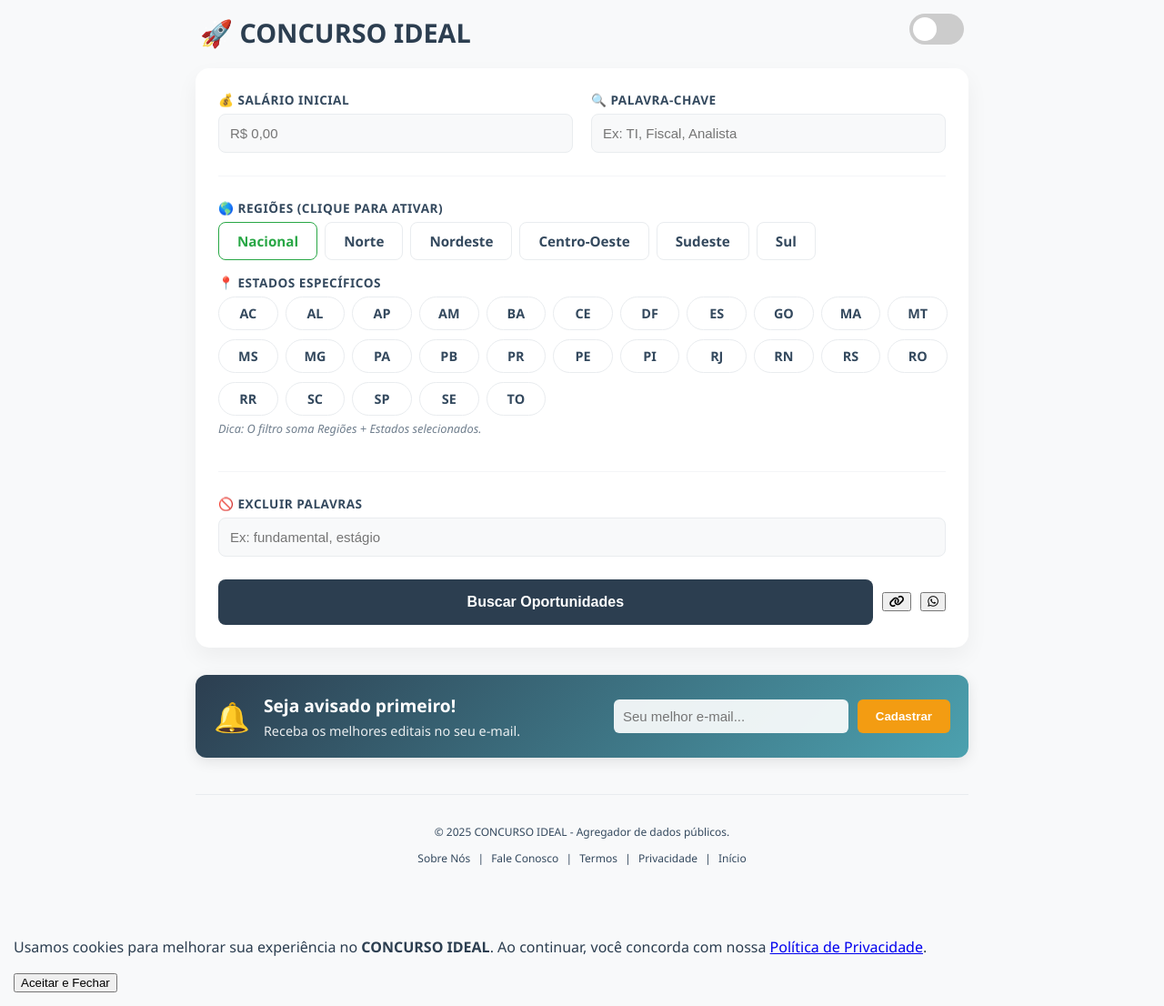
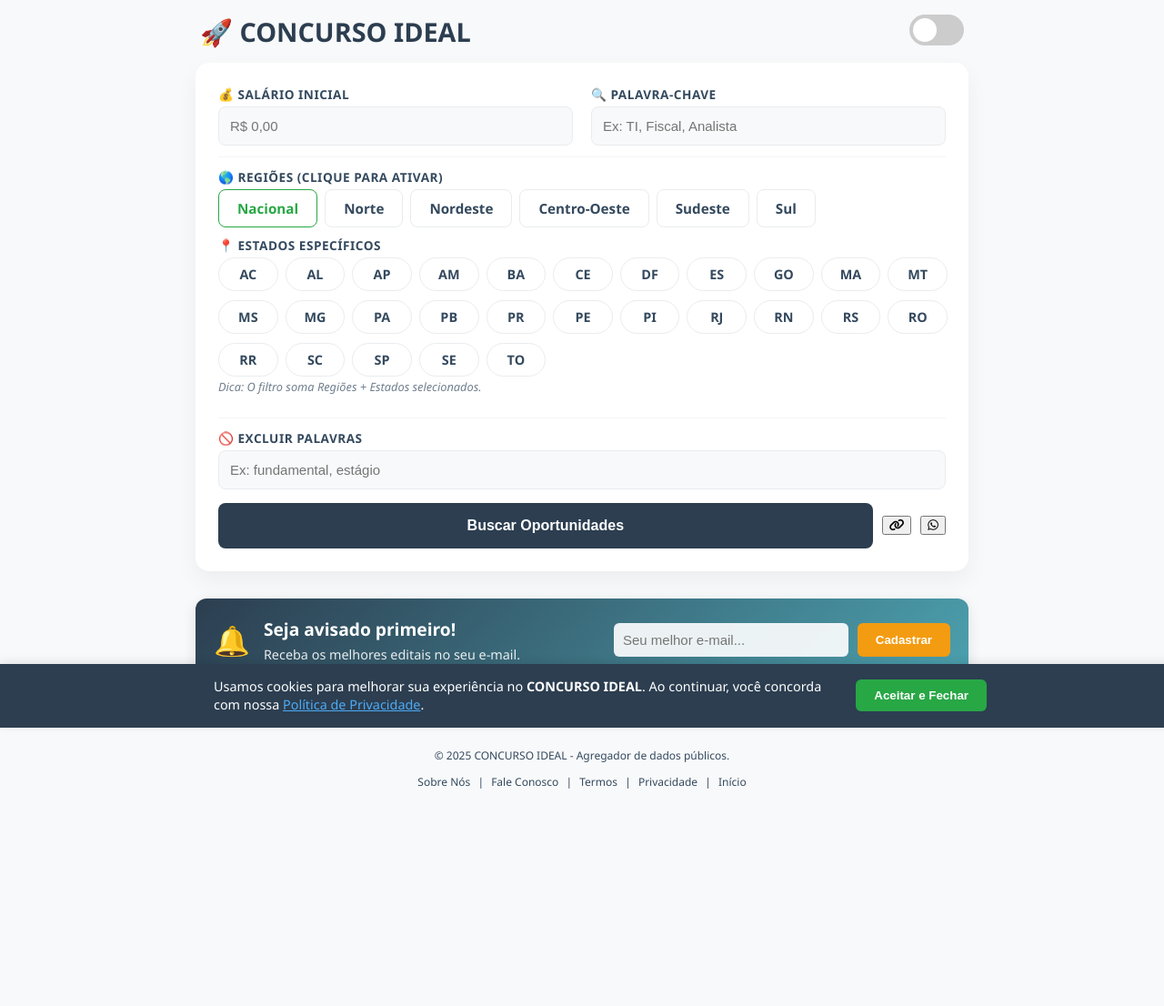
Before and after one commit to irislenisson/concurso-flask-app, a Flask app: page / in a window 1280 px wide. Shown: the whole page at 91% size. After the commit the page ends 867 px from the top, so only its background shows below. Run offline with Flask 3, Linux system fonts and the light colour scheme.

Commit message:
Atualização visual 3

```diff
--- a/static/css/style.css
+++ b/static/css/style.css
@@ -1,4 +1,4 @@
-/* static/css/style.css - Versão Final: Visual Pílula e Equilibrado */
+/* static/css/style.css - Visual Pílula com Espaçamento Otimizado */
 
 /* VARIÁVEIS DE CORES */
 :root {
@@ -43,12 +43,12 @@ body {
 
 .container { max-width: 850px; margin: 0 auto; padding-bottom: 50px; position: relative; }
 
-/* --- CABEÇALHO (Lado a Lado) --- */
+/* CABEÇALHO */
 .header-row {
     display: flex;
     justify-content: space-between;
     align-items: center;
-    margin-bottom: 20px;
+    margin-bottom: 15px; /* Reduzido levemente */
     padding: 0 5px;
 }
 
@@ -64,17 +64,17 @@ h1 {
 
 form {
     background: var(--bg-container);
-    padding: 25px; /* Espaço interno confortável */
+    padding: 25px;
     border-radius: 15px;
     box-shadow: 0 10px 25px var(--card-shadow);
     display: grid;
-    gap: 15px; /* Espaço entre linhas confortável */
+    gap: 10px; /* Reduzido de 15px para ganhar espaço vertical */
 }
 
 label {
     font-weight: 700;
     color: var(--text-secondary);
-    margin-bottom: 6px;
+    margin-bottom: 4px; /* Reduzido */
     display: block;
     font-size: 0.85em;
     text-transform: uppercase;
@@ -96,7 +96,6 @@ input:focus { border-color: var(--primary-color); background: var(--bg-container
 
 .btn-grid { display: flex; flex-wrap: wrap; gap: 8px; }
 
-/* Botões Gerais */
 .filter-btn {
     background-color: var(--bg-container);
     border: 1px solid var(--border-color);
@@ -109,33 +108,43 @@ input:focus { border-color: var(--primary-color); background: var(--bg-container
 .filter-btn:hover { background-color: var(--border-color); transform: translateY(-1px); }
 .filter-btn.active { background-color: var(--primary-color); color: white; border-color: var(--primary-color); box-shadow: 0 4px 6px rgba(0,123,255,0.2); }
 
-/* --- GRID DE ESTADOS (UF) ESTILO PÍLULA (IGUAL SUA IMAGEM) --- */
+/* --- ESTADOS ESTILO PÍLULA (MANTIDO) --- */
 .uf-grid {
     display: grid;
-    /* Cria colunas que se adaptam, mas com largura mínima de 60px para o formato pílula */
     grid-template-columns: repeat(auto-fill, minmax(60px, 1fr));
     gap: 10px;
 }
 
 .uf-btn {
-    border-radius: 50px; /* Formato Pílula Arredondada */
-    padding: 8px 0; /* Altura equilibrada */
+    border-radius: 50px;
+    padding: 8px 0;
     text-align: center;
     justify-content: center;
     display: flex;
-    width: 100%; /* Ocupa a célula do grid */
-    font-weight: 700; /* Letra um pouco mais grossa como na imagem */
+    width: 100%;
+    font-weight: 700;
 }
 
-/* Regiões */
 .region-btn { padding: 10px 20px; font-size: 0.95em; border-radius: 8px; }
 .region-btn[data-value="Nacional"] { border-color: #28a745; color: #28a745; }
 .region-btn[data-value="Nacional"].active { background-color: #28a745; color: white; }
 
-.section-divider { border-top: 1px solid var(--border-color); margin: 10px 0; opacity: 0.5; }
-.help-text { font-size: 0.8em; color: var(--text-secondary); margin-top: 5px; font-style: italic; opacity: 0.7;}
+/* --- AJUSTE DO ESPAÇO DO DIVISOR --- */
+.section-divider {
+    border-top: 1px solid var(--border-color);
+    margin: 2px 0; /* Reduzido de 10px para 2px (Puxa o botão para cima) */
+    opacity: 0.5;
+}
 
-.main-actions { display: flex; gap: 10px; margin-top: 10px; align-items: center; }
+.help-text {
+    font-size: 0.8em;
+    color: var(--text-secondary);
+    margin-top: 2px; /* Colado nos botões */
+    font-style: italic;
+    opacity: 0.7;
+}
+
+.main-actions { display: flex; gap: 10px; margin-top: 5px; align-items: center; }
 
 input[type="submit"] {
     background-color: #2c3e50; color: #fff; border: none; cursor: pointer;
@@ -144,7 +153,7 @@ input[type="submit"] {
 }
 input[type="submit"]:hover { background-color: #1a252f; transform: translateY(-2px); }
 
-/* NEWSLETTER GRADIENTE */
+/* NEWSLETTER */
 .newsletter-box {
     margin-top: 30px;
     background: linear-gradient(135deg, #2c3e50, #4ca1af);
@@ -170,7 +179,7 @@ input[type="submit"]:hover { background-color: #1a252f; transform: translateY(-2
 }
 .news-form button:hover { transform: scale(1.05); background-color: #e67e22; }
 
-/* THEME SWITCH */
+/* SWITCH */
 .theme-switch { display: inline-block; height: 34px; position: relative; width: 60px; }
 .theme-switch input { display: none; }
 .slider { background-color: #ccc; bottom: 0; cursor: pointer; left: 0; position: absolute; right: 0; top: 0; transition: .4s; display: flex; align-items: center; justify-content: space-between; padding: 0 5px; }
@@ -190,7 +199,7 @@ input:checked + .slider .moon-icon { opacity: 1; }
 
 #resultados-container { margin-top: 40px; }
 
-/* CARD DE CONCURSO */
+/* CARDS */
 .concurso-card {
     background: var(--bg-container); margin-bottom: 20px; padding: 25px;
     border-left: 5px solid var(--primary-color); border-radius: 10px;
@@ -218,11 +227,6 @@ input:checked + .slider .moon-icon { opacity: 1; }
 .btn-zap-small { background-color: #25D366; }
 .btn-zap-small:hover { background-color: #128C7E; transform: translateY(-2px); }
 
-/* FOOTER */
-.legal-footer { margin-top: 40px; text-align: center; font-size: 0.75em; color: var(--text-secondary); border-top: 1px solid var(--border-color); padding-top: 20px; }
-.legal-footer a { color: var(--text-secondary); text-decoration: none; margin: 0 5px; }
-.legal-footer a:hover { text-decoration: underline; }
-
 /* AUXILIARES */
 .skeleton { background: var(--skeleton-start); background: linear-gradient(90deg, var(--skeleton-start) 25%, var(--skeleton-mid) 50%, var(--skeleton-end) 75%); background-size: 200% 100%; animation: loading 1.5s infinite; border-radius: 4px; margin-bottom: 8px; }
 @keyframes loading { 0% { background-position: 200% 0; } 100% { background-position: -200% 0; } }
@@ -235,3 +239,15 @@ input:checked + .slider .moon-icon { opacity: 1; }
 #btn-back-to-top:hover { background-color: #1a252f; transform: scale(1.1); }
 #toast { visibility: hidden; min-width: 250px; margin-left: -125px; background-color: #333; color: #fff; text-align: center; border-radius: 8px; padding: 16px; position: fixed; z-index: 10000; left: 50%; bottom: 30px; }
 #toast.show { visibility: visible; animation: fadein 0.5s, fadeout 0.5s 2.5s; }
+@keyframes fadein { from {bottom: 0; opacity: 0;} to {bottom: 30px; opacity: 1;} }
+@keyframes fadeout { from {bottom: 30px; opacity: 1;} to {bottom: 0; opacity: 0;} }
+.cookie-banner { display: none; position: fixed; bottom: 0; left: 0; width: 100%; background-color: #2c3e50; color: white; padding: 15px 20px; box-shadow: 0 -2px 10px rgba(0,0,0,0.1); z-index: 9999; font-size: 0.9em; }
+.cookie-content { max-width: 850px; margin: 0 auto; display: flex; justify-content: space-between; align-items: center; flex-wrap: wrap; gap: 15px; }
+.cookie-content p { margin: 0; flex: 1; line-height: 1.4; }
+.cookie-content a { color: #4dabf7; text-decoration: underline; }
+.cookie-btn { background-color: #28a745; color: white; border: none; padding: 10px 20px; border-radius: 6px; cursor: pointer; font-weight: bold; white-space: nowrap; transition: background 0.2s; }
+.cookie-btn:hover { background-color: #218838; }
+.legal-footer { margin-top: 40px; text-align: center; font-size: 0.75em; color: var(--text-secondary); border-top: 1px solid var(--border-color); padding-top: 20px; }
+.legal-footer a { color: var(--text-secondary); text-decoration: none; margin: 0 5px; }
+.legal-footer a:hover { text-decoration: underline; }
+.ad-slot { background-color: var(--
```
